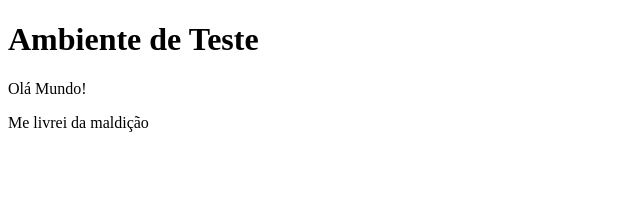
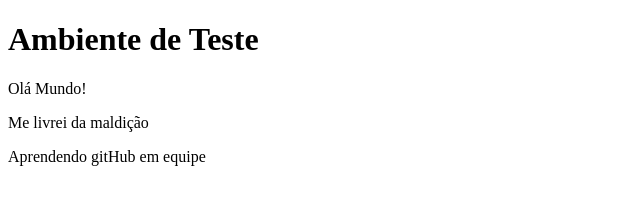
Before and after one commit to luanmoreira59/OrangeEvolution, a plain HTML site: page index.html in a window 1280 px wide. Shown: the whole page, without its empty margins (0-640 px from the left). Drawn offline with Linux system fonts and the light colour scheme.

Commit message:
Aprendendo gitHub em equipe

```diff
--- a/index.html
+++ b/index.html
@@ -10,5 +10,6 @@
     <h1>Ambiente de Teste</h1>
     <p>Olá Mundo!</p>
     <p>Me livrei da maldição</p>
+    <div>Aprendendo gitHub em equipe</div>
 </body>
 </html>
```
